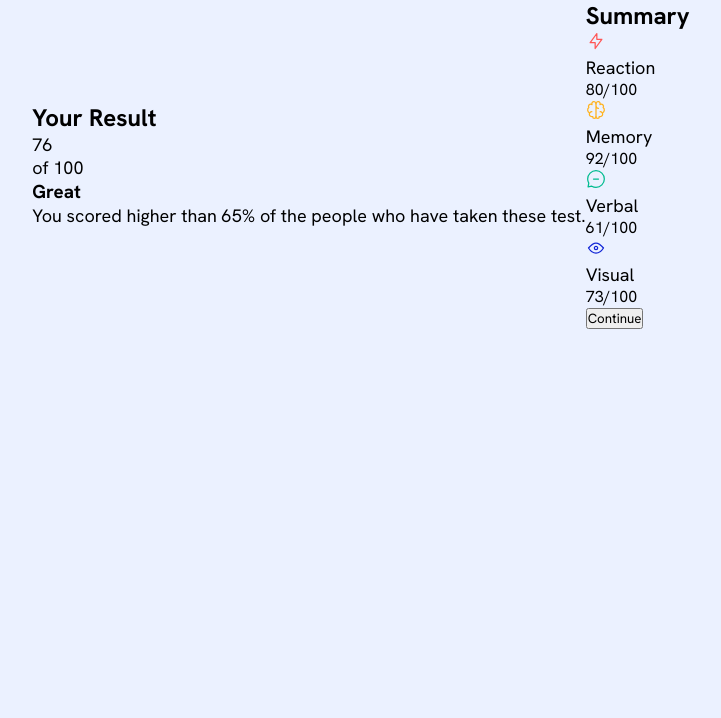
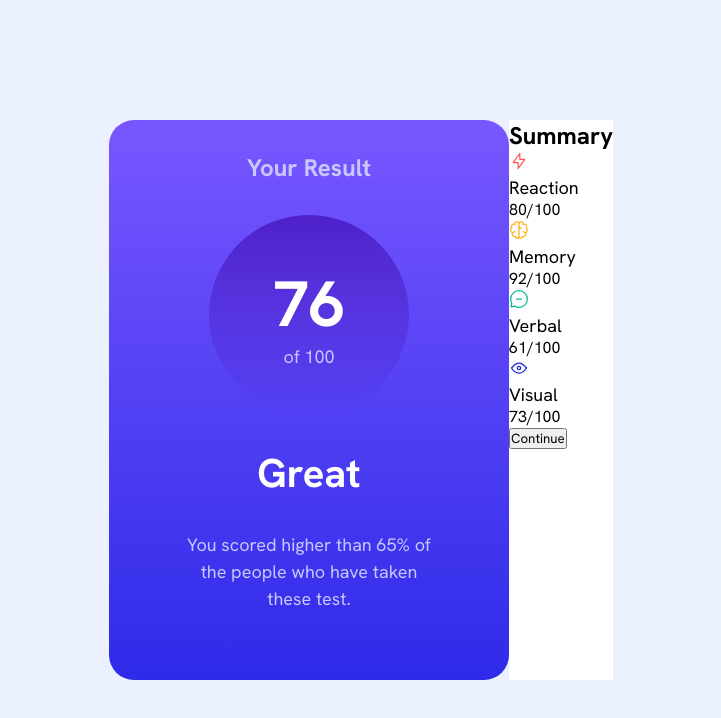
Before and after one commit to CodexianScholar/Results-Summary-Component-, a plain HTML site: page index.html in a window 1280 px wide. Shown: the whole page, without its empty margins (279-1000 px from the left). Drawn offline with Linux system fonts and the light colour scheme.

Commit message:
Completed the styling of the results section

```diff
--- a/style.css
+++ b/style.css
@@ -40,7 +40,72 @@ p {
 }
 
 #results-summary {
+  min-height: 100vh;
   display: flex;
   align-items: center;
   justify-content: center;
 }
+
+.results-container {
+  display: flex;
+  align-items: center;
+  /* justify-content: center; */
+  flex-direction: column;
+  background-image: linear-gradient(
+    to bottom,
+    var(--light-slate-blue),
+    var(--light-royal-blue)
+  );
+
+  border-radius: 25px;
+  width: 400px;
+  height: 560px;
+}
+
+.reults-heading {
+  color: var(--light-lavender);
+  padding: 2rem;
+}
+
+.score-circle {
+  display: flex;
+  flex-direction: column;
+  align-items: center;
+  justify-content: center;
+  border-radius: 50%;
+  background-image: linear-gradient(
+    to top,
+    var(--persian-blue),
+    var(--violet-blue)
+  );
+  height: 200px;
+  width: 200px;
+}
+
+.large-number {
+  color: var(--white);
+  font-weight: bold;
+  font-size: 4rem;
+}
+
+.small-number {
+  color: var(--light-lavender);
+}
+
+.results-rating {
+  color: var(--white);
+  font-size: 2.5rem;
+  margin: 2rem 0rem;
+}
+
+.results-description {
+  text-align: center;
+  color: var(--light-lavender);
+  width: 65%;
+  line-height: 1.5;
+}
+
+.summary-container {
+  background-color: var(--white);
+  height: 560px;
+}
```
